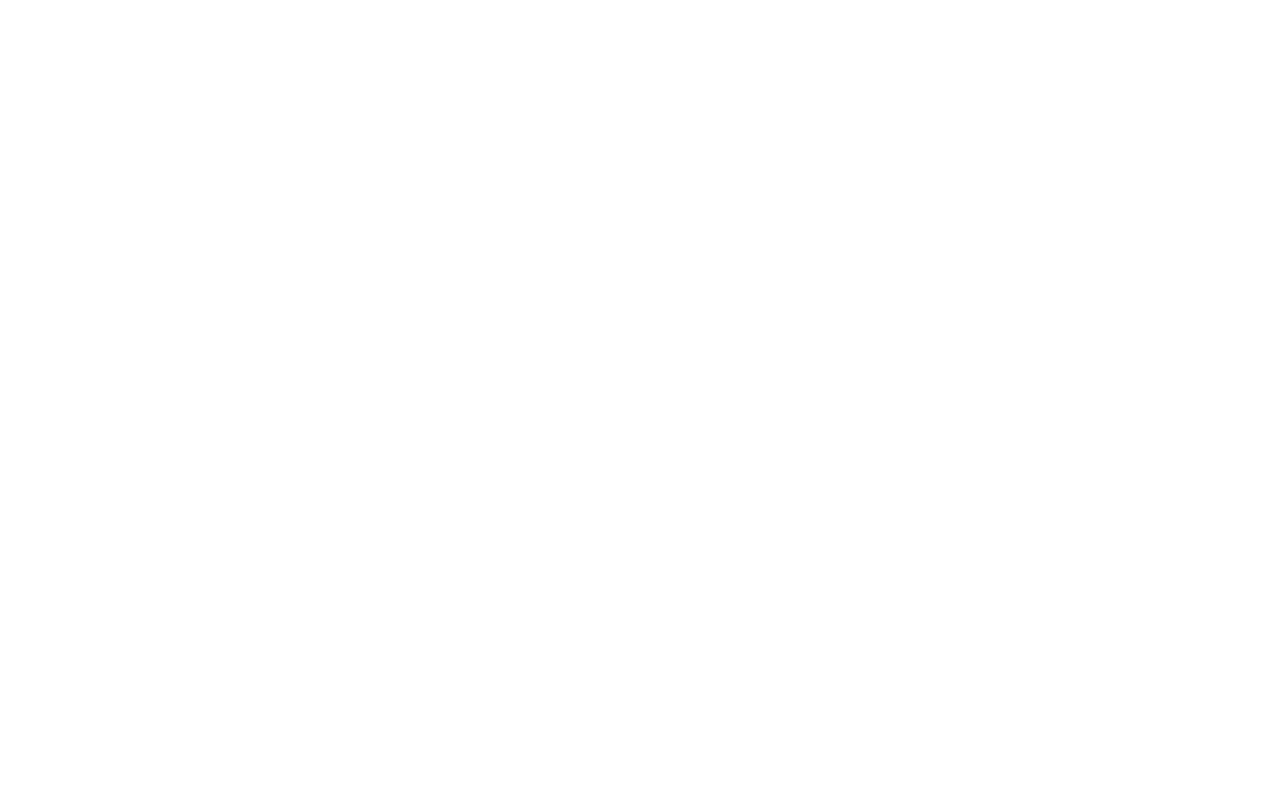
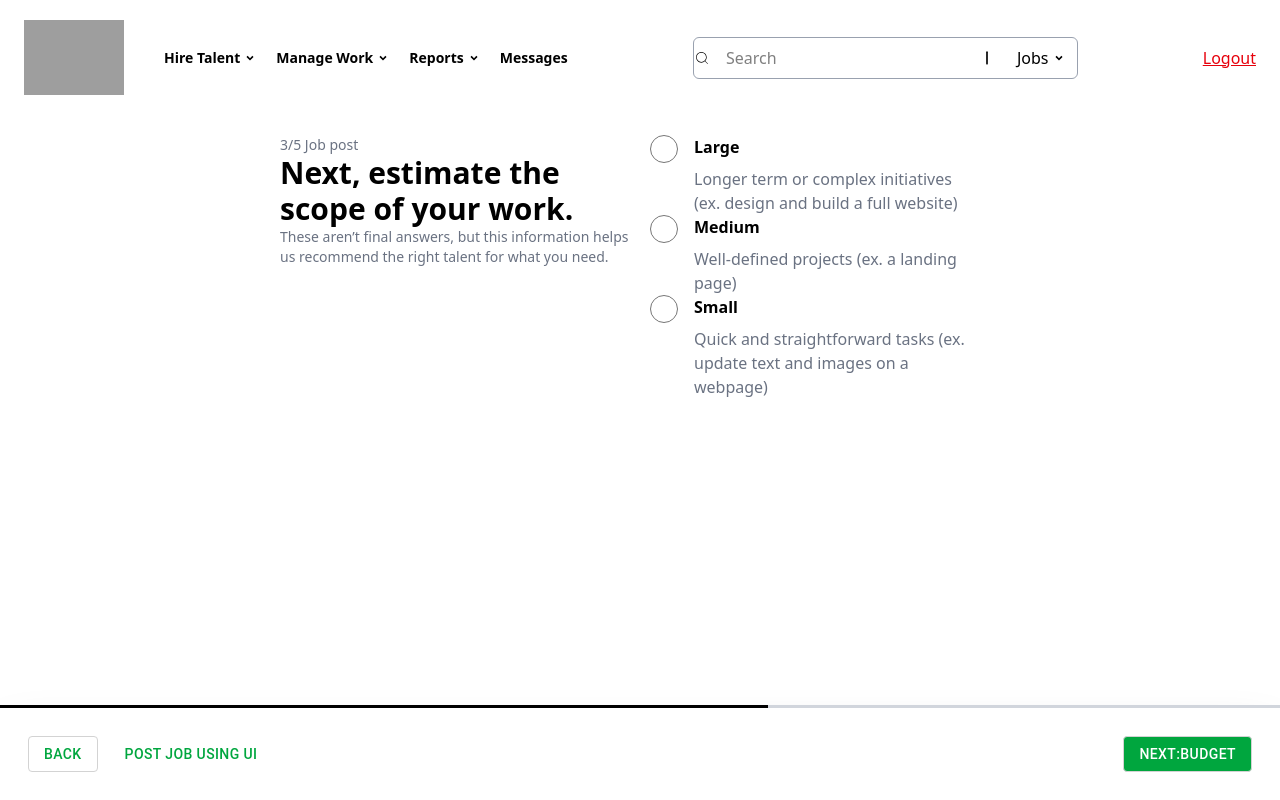
Before and after one commit to hsuntariq/upwork, a React (Vite) app in the folder frontend/: page /fourth-job-section in a window 1280 px wide. Before the commit this address had no page. Built offline with nearby package versions, Linux system fonts and the light colour scheme; grey boxes are pictures that could not be loaded.

Commit message:
fourth section

```diff
--- a/frontend/src/App.jsx
+++ b/frontend/src/App.jsx
@@ -9,6 +9,7 @@
 import FirstJobSection from './pages/post-job/FirstJobSection'
 import SecondJobSection from './pages/post-job/SecondJobSection'
 import ThirdJobSection from './pages/post-job/ThirdJobSection'
+import FourthJobSection from './pages/post-job/FourthJobScreen'
 const App = () => {
   return (
     <>
@@ -23,6 +24,7 @@
           <Route path='/first-job-section' element={<FirstJobSection />} />
           <Route path='/second-job-section' element={<SecondJobSection />} />
           <Route path='/third-job-section' element={<ThirdJobSection />} />
+          <Route path='/fourth-job-section' element={<FourthJobSection />} />
         </Routes>
       </Router>
 
--- a/frontend/src/components/client/JobFooter.jsx
+++ b/frontend/src/components/client/JobFooter.jsx
@@ -7,7 +7,7 @@
     return (
         <>
 
-            <div className="w-full items-center   shadow-2xl  fixed bottom-0 z-10">
+            <div className="w-full bg-white items-center   shadow-2xl  fixed bottom-0 z-10">
                 <div className="h-[3px] w-full bg-gray-300">
                     <div className={`${width} h-full bg-black`} ></div>
                 </div>
--- /dev/null
+++ b/frontend/src/data/fourth_data.jsx
@@ -0,0 +1,10 @@
+export const type = [
+    { id: 1, name: 'Large', desc: 'Longer term or complex initiatives (ex. design and build a full website)' },
+    { id: 2, name: 'Medium', desc: 'Well-defined projects (ex. a landing page)' },
+    { id: 3, name: 'Small', desc: 'Quick and straightforward tasks (ex. update text and images on a webpage)' }
+]
+export const experience = [
+    { id: 1, name: 'Entry', desc: 'Looking for someone relatively new to this field' },
+    { id: 2, name: 'Intermediate', desc: 'Looking for substantial experience in this field' },
+    { id: 3, name: 'Expert', desc: 'Looking for comprehensive and deep expertise in this field' }
+];
--- /dev/null
+++ b/frontend/src/pages/post-job/FourthJobScreen.jsx
@@ -0,0 +1,199 @@
+import React, { useEffect, useState } from 'react'
+import ClientNav from '../../components/client/ClientNav'
+import { TextField } from '@mui/material'
+import JobFooter from '../../components/client/JobFooter'
+import { BsExclamationCircle } from "react-icons/bs";
+import { skills } from '../../data/skillsData';
+import { FaPencilAlt, FaStarAndCrescent } from 'react-icons/fa';
+import { IoClose } from 'react-icons/io5';
+import toast from 'react-hot-toast';
+import { experience, type } from '../../data/fourth_data';
+
+const FourthJobSection = () => {
+    const [skillInput, setSkillInput] = useState('')
+    const [list, setList] = useState([])
+    const [selectedSkills, setSelectedSkills] = useState([])
+    const [durationSelected, setDurationSelected] = useState(false)
+    const [duration, setDuration] = useState('')
+    const [errors, setErrors] = useState({
+        required: false,
+        minLenght: false,
+    })
+    const [showDuration, setShowDuration] = useState(false)
+
+
+
+    useEffect(() => {
+        let filterdData = skills.filter((item, index) => {
+            return item.name.toLowerCase().includes(skillInput.toLowerCase())
+        })
+        setList(filterdData)
+    }, [skillInput])
+
+    const handleChange = (e) => {
+        setSkillInput(e.target.value)
+    }
+
+
+    const handleSelectedSkills = (value) => {
+        setSkillInput('')
+        if (selectedSkills.length < 10) {
+            if (selectedSkills.includes(value)) {
+                return
+            } else {
+                setSelectedSkills([...selectedSkills, value])
+            }
+        } else {
+            toast.error('Maximum of 10 skills allowed')
+        }
+
+    }
+
+
+    const removeSkill = (id) => {
+        let newSkills = selectedSkills.filter((item, index) => {
+            return item.id !== id
+        })
+
+        setSelectedSkills(newSkills)
+
+    }
+
+
+
+    const [selectedExperience, setSelectedExperience] = useState(experience)
+
+    const [selectedType, setSelectedType] = useState(type)
+
+
+    const handleSelectedType = (id) => {
+        setShowDuration(true)
+        let newSelectedType = selectedType.filter((item, index) => {
+            return item.id == id
+        })
+        setSelectedType(newSelectedType)
+    }
+
+
+
+
+    const time = [
+        'More than 6 months', '3 to 6 months', '1 to 3 months'
+    ]
+
+
+
+    return (
+        <>
+            <ClientNav />
+            <div className="w-[90%] py-5 gap-5 side_padding  xl:w-[60%] lg:w-[75%] mx-auto grid grid-cols-12">
+                <div className="lg:col-span-6 col-span-12">
+                    <p className="text-gray-500 flex gap-4 text-sm">
+                        3/5 Job post
+                    </p>
+                    <h2 className='text-3xl font-semibold'>Next, estimate the scope of your work.</h2>
+                    <p className="text-gray-500 text-sm">
+                        These aren’t final answers, but this information helps us recommend the right talent for what you need.
+                    </p>
+                </div>
+                <div className="lg:col-span-6 col-span-12 flex gap-3 flex-col">
+                    <div className="flex  justify-between">
+                        <div className="">
+
+                            {selectedType.map((item, index) => {
+                                return <div className='flex  justify-between' onClick={() => handleSelectedType(item.id)}>
+
+                                    <label htmlFor={item.name} className="flex  gap-4" >
+                                        <input type="radio" className='h-[28px] w-[28px] w-[20%]' name="type" id={item.name} />
+                                        <div className="flex flex-col w-[80%] gap-2">
+                                            <h5 className='font-semibold'>{item.name}</h5>
+                                            <p className="text-gray-500">
+                                                {item.desc}
+                                            </p>
+                                        </div>
+                                    </label>
+
+                                </div>
+                            })}
+                        </div>
+
+                        {showDuration && selectedType.length != 3 && <div onClick={() => {
+                            setSelectedType(type)
+                        }} className="cursor-pointer flex justify-center items-center   border border-gray-400 rounded-full text-green-600 p-2 h-fit ">
+                            <FaPencilAlt size={15} />
+                        </div>}
+                    </div>
+
+                    {showDuration && (
+                        <>
+                            {!durationSelected ? (
+                                <>
+                                    <h4 className='my-2'>How long will your work take?</h4>
+                                    {time.map((item, index) => {
+                                        return <label
+                                            key={index}
+                                            onClick={() => {
+                                                setDurationSelected(true)
+                                                setDuration(item)
+                                            }}
+                                            htmlFor={item}
+                                            className="flex  gap-4">
+                                            <input
+                                                value={item}
+                                                onChange={(e) => setDuration(item)}
+                                                type="radio"
+                                                className='h-7 w-7' name="duration" id={item} />
+                                            <div className="flex flex-col  gap-2">
+                                                <h5 className='font-semibold'>{item}</h5>
+
+                                            </div>
+                                        </label>
+                                    })}
+                                </>
+                            )
+                                :
+                                (
+                                    <>
+                                        <div className="flex justify-between items-center ">
+                                            <h5 className='font-semibold'>{duration}</h5>
+                                            <div onClick={() => {
+                                                setDurationSelected(false)
+                                            }}
+
+                                                className="cursor-pointer flex justify-center items-center   border border-gray-400 rounded-full text-green-600 p-2 h-fit ">
+                                                <FaPencilAlt size={15} />
+                                            </div>
+                                        </div>
+                                    </>
+                                )
+
+                            }
+                        </>
+                    )}
+
+
+                    {duration && selectedExperience.map((item, index) => {
+                        return <div className='flex  justify-between' o>
+
+                            <label htmlFor={item.name} className="flex  gap-4" >
+                                <input type="radio" className='h-[28px] w-[28px] w-[20%]' name="type" id={item.name} />
+                                <div className="flex flex-col w-[80%] gap-2">
+                                    <h5 className='font-semibold'>{item.name}</h5>
+                                    <p className="text-gray-500">
+                                        {item.desc}
+                                    </p>
+                                </div>
+                            </label>
+
+                        </div>
+                    })}
+
+
+                </div>
+            </div>
+            <JobFooter width='w-3/5' content={'Next:Budget'} link={'/fifth-job-section'} />
+        </>
+    )
+}
+
+export default FourthJobSection
--- a/frontend/src/pages/post-job/SecondJobSection.jsx
+++ b/frontend/src/pages/post-job/SecondJobSection.jsx
@@ -32,7 +32,7 @@
     return (
         <>
             <ClientNav />
-            <div className="w-[90%] py-5 gap-5 side_padding  xl:w-[70%] lg:w-[85%] mx-auto grid grid-cols-12">
+            <div className="w-[90%] py-5 gap-5 side_padding  xl:w-[60%] lg:w-[75%] mx-auto grid grid-cols-12">
                 <div className="lg:col-span-6 col-span-12">
                     <p className="text-gray-500 flex gap-4 text-sm">
                         1/5 Job post
--- a/frontend/src/pages/post-job/ThirdJobSection.jsx
+++ b/frontend/src/pages/post-job/ThirdJobSection.jsx
@@ -60,12 +60,12 @@
     return (
         <>
             <ClientNav />
-            <div className="w-[90%] py-5 gap-5 side_padding  xl:w-[70%] lg:w-[85%] mx-auto grid grid-cols-12">
+            <div className="w-[90%] py-5 gap-5 side_padding  xl:w-[60%] lg:w-[75%] mx-auto grid grid-cols-12">
                 <div className="lg:col-span-6 col-span-12">
                     <p className="text-gray-500 flex gap-4 text-sm">
                         2/5 Job post
                     </p>
-                    <h2 className='text-5xl font-semibold'>What are the main skills required for your work?</h2>
+                    <h2 className='text-3xl font-semibold'>What are the main skills required for your work?</h2>
 
                 </div>
                 <div className="lg:col-span-6 col-span-12 flex gap-3 flex-col">
```
